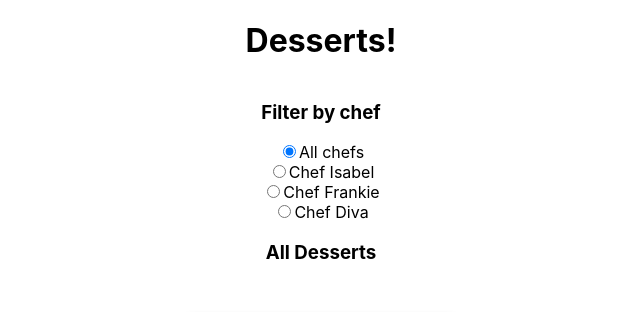
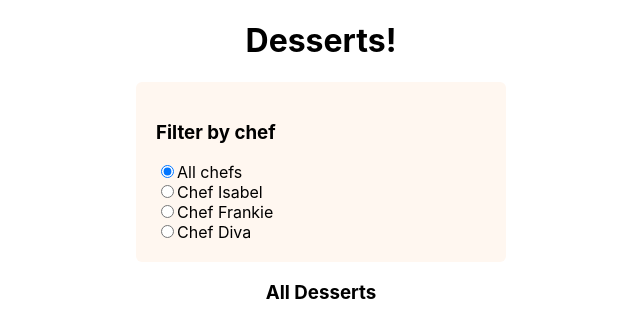
Before and after one commit to isabelxklee/desserts-app, a React (Create React App) app: page / in a window 1280 px wide. Shown: the top 312 px of the page, without its empty margins (319-959 px from the left). Built offline with nearby package versions, Linux system fonts and the light colour scheme; data requests are answered from the project's data file.

Commit message:
updated raadio button CSS

```diff
--- a/src/AllDesserts.jsx
+++ b/src/AllDesserts.jsx
@@ -36,6 +36,7 @@ class AllDesserts extends Component {
 
     return (
       <div className="desserts">
+        <div className="radio-buttons">
           <h3>Filter by chef</h3>
           <input type="radio" id="all" name="all" value="all" onChange={this.handleFilterChange} checked={ this.state.checkedOption === "all"} />
           <label>All chefs</label>
@@ -51,6 +52,7 @@ class AllDesserts extends Component {
 
           <input type="radio" id="diva" name="diva" value="diva" onChange={this.handleFilterChange} checked={ this.state.checkedOption === "diva"}/>
           <label>Chef Diva</label>
+        </div>
 
         <h3>All Desserts</h3>
         { dessertsArr }
--- a/src/App.css
+++ b/src/App.css
@@ -55,3 +55,10 @@ img {
 .desserts {
   display: inline-block;
 }
+
+.radio-buttons {
+  text-align: left;
+  background-color: rgb(255, 247, 240);
+  border-radius: 6px;
+  padding: 20px;
+}
```
Also changed, not shown: 1 other file (tests, documents, lock files or other folders). Lines whose indentation alone changed are shown as unchanged.
